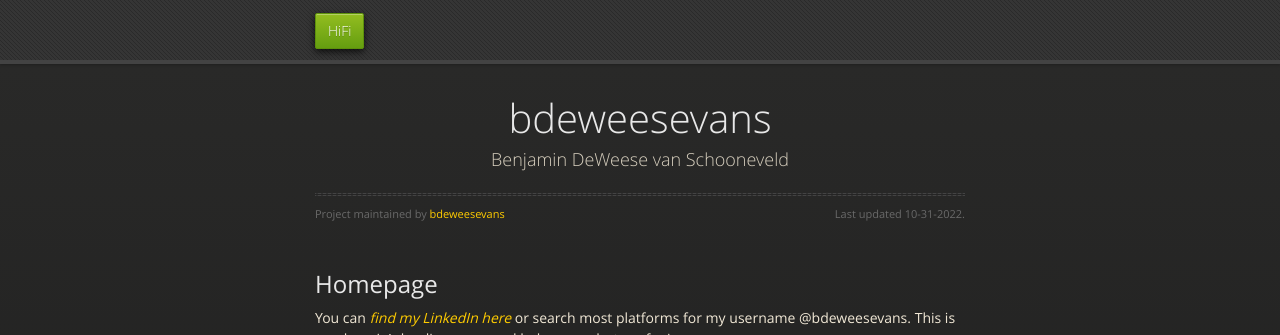
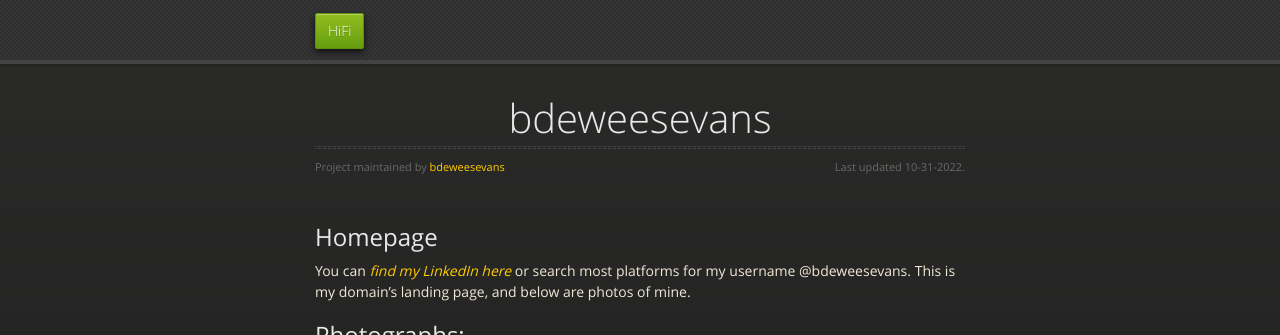
Before and after one commit to bdeweesevans/bdeweesevans.github.io, a Jekyll site: the page built from README.md, in a window 1280 px wide and 900 px high, cut to the strip 0-335 px from the top of the window. Built offline with Jekyll 4.4.1, drawn with Linux system fonts in a browser that asks for light colours; our own code applies the rules of GitHub Pages for plain Markdown files.

Commit message:
Update default.html

```diff
--- a/_layouts/default.html
+++ b/_layouts/default.html
@@ -38,7 +38,6 @@
       <section>
         <div id="title">
           <h1>{{ site.title | default: site.github.repository_name }}</h1>
-          <p>{{ site.description | default: site.github.project_tagline }}</p>
           <hr>
           <span class="credits left">Project maintained by <a href="{{  }}">{{ site.github.owner_name }}</a></span>
           <span class="credits right">Last updated 10-31-2022.</a></span>
```
